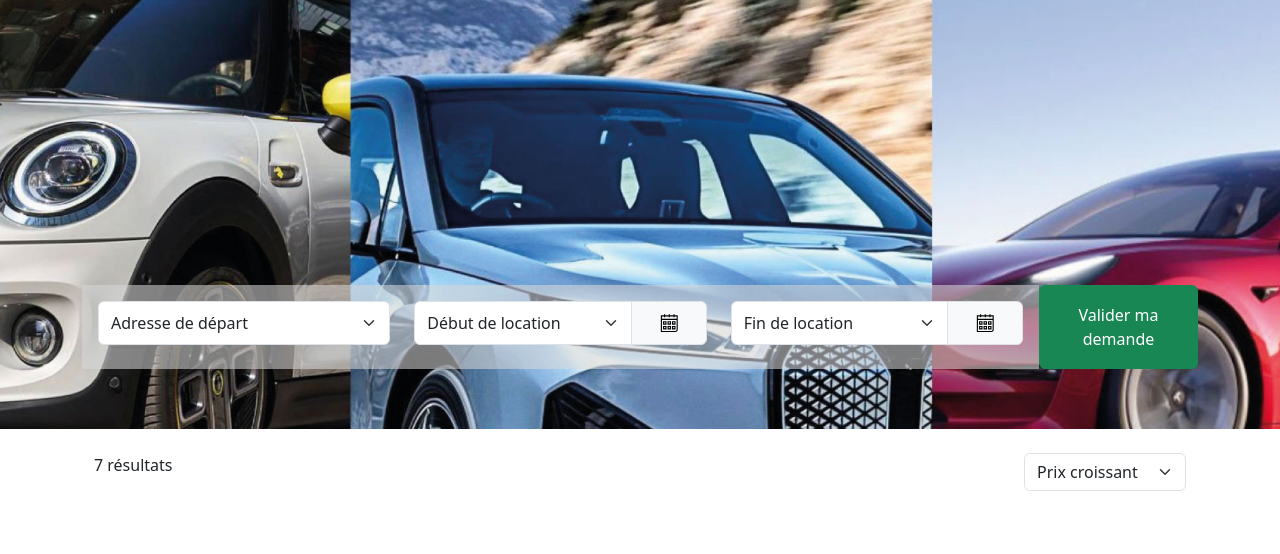
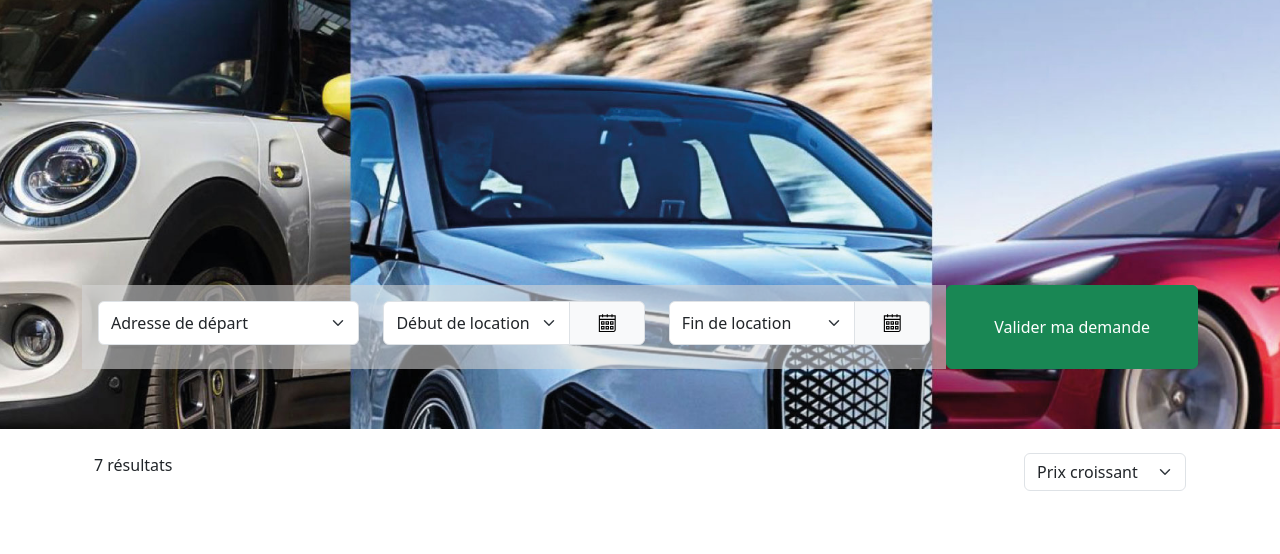
Before and after one commit to Valentinlpka/EVALHTML, a plain HTML site: page index.html in a window 1280 px wide. Shown: the part 171-725 px from the top of the page. Drawn offline with nearby package versions, Linux system fonts and the light colour scheme.

Commit message:
new modif

```diff
--- a/index.html
+++ b/index.html
@@ -105,7 +105,7 @@
           </div>
         </div>
         </div>
-      <button class="btn btn-success">Valider ma demande</button>
+      <button class="btn-val btn btn-success">Valider ma demande</button>
     </div>
   </div>
 </header>
--- a/style.css
+++ b/style.css
@@ -45,3 +45,9 @@ div#navbarNav{
 .icon-white {
     color:white !important
 }
+
+@media (min-width:768px) {
+button.btn.btn-val.btn-success {
+    width: 320px;
+}
+}
```
Also changed, not shown: 1 other file.
